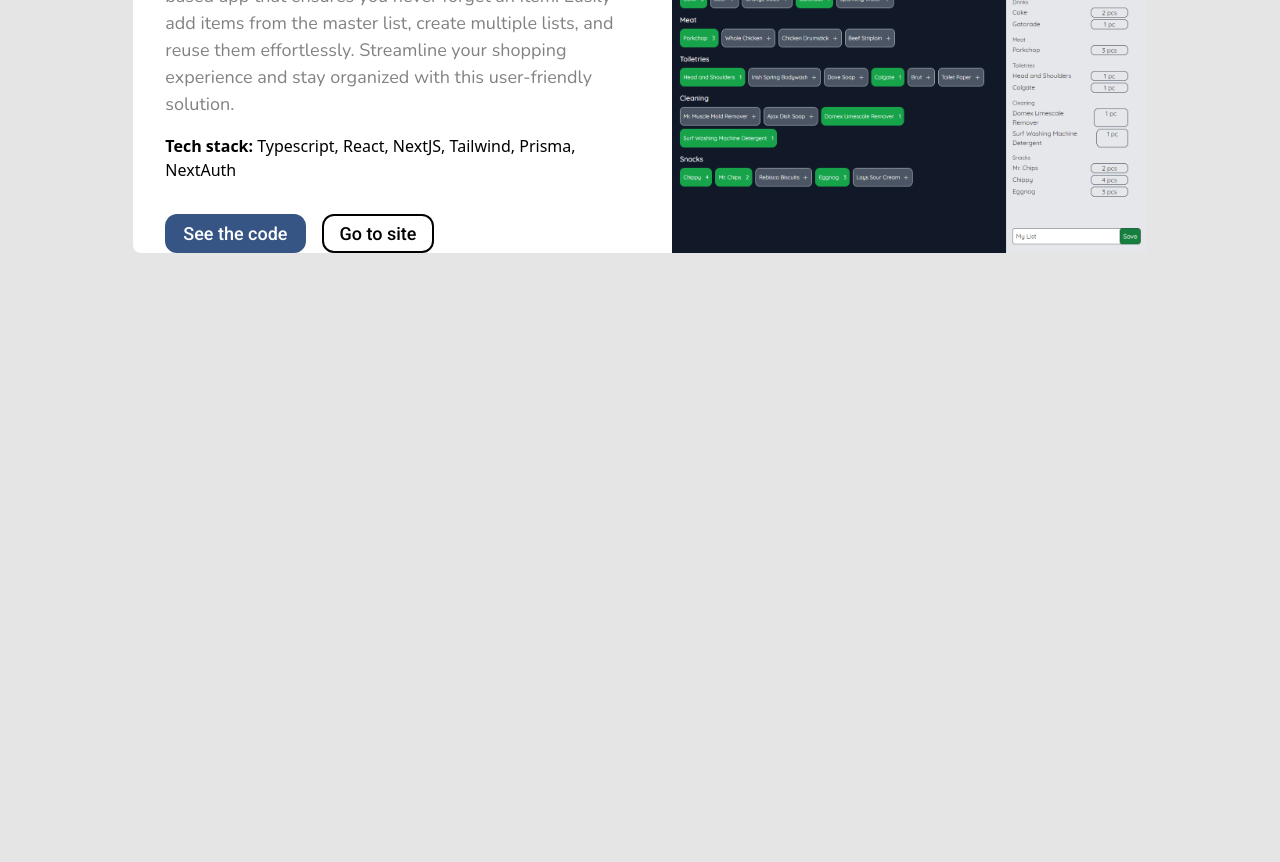
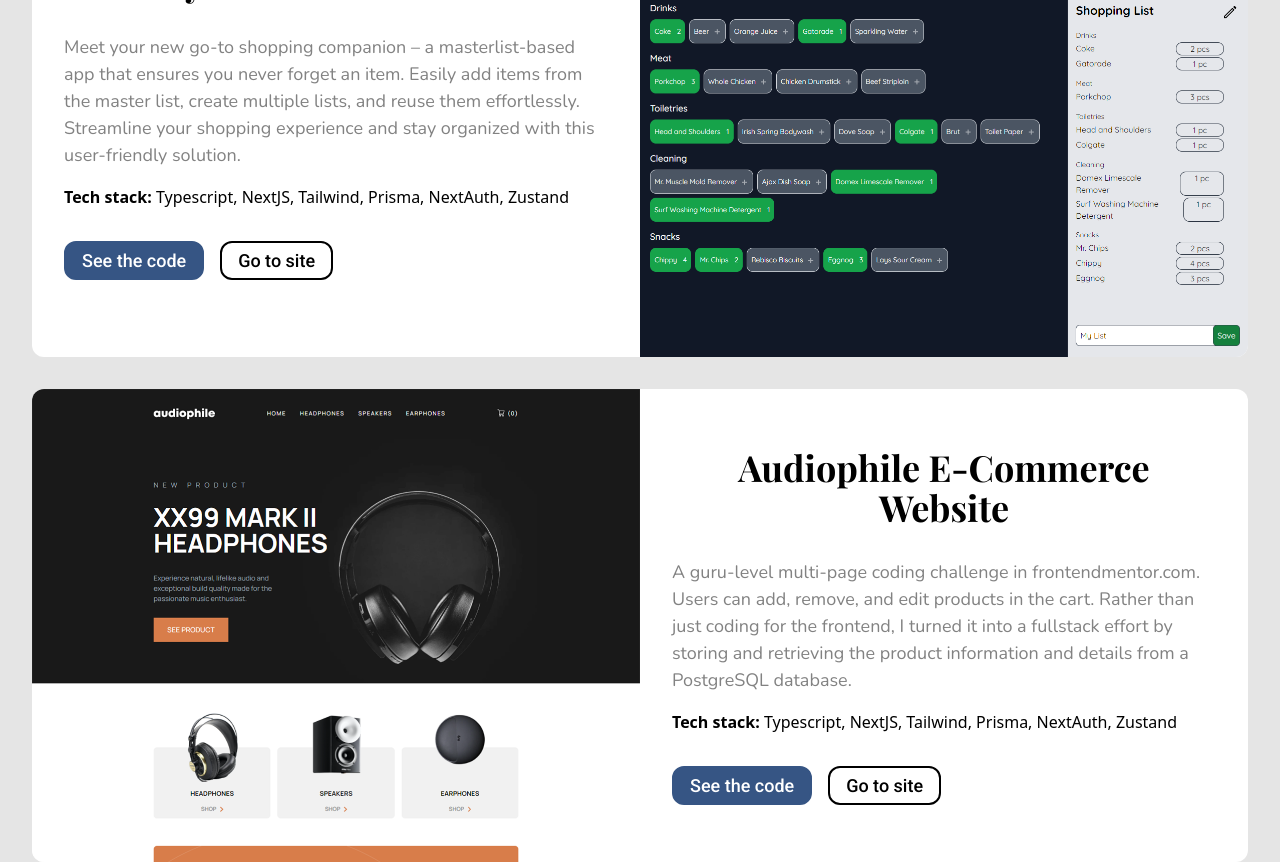
Before and after one commit to lemreyes/portfolio2024, a React (Vite) app: page / in a window 1280 px wide. Shown: the part 1560-2422 px from the top of the page. Before the commit the page ends 1813 px from the top, so only its background shows below. Built offline with nearby package versions, Linux system fonts and the light colour scheme.

Commit message:
Add audiophile project description screenshot

```diff
--- a/src/components/Projects.tsx
+++ b/src/components/Projects.tsx
@@ -1,4 +1,5 @@
 import list_easy_screencap from "../assets/list_easy_screencap.png";
+import audiophile_screencap from "../assets/audiophile_screencap.png";
 
 export default function Projects() {
   return (
@@ -7,8 +8,8 @@
         <h2 className="playfair text-5xl font-bold leading-[72px]">Projects</h2>
         <div className="h-1 bg-accent w-36">&nbsp;</div>
       </div>
-      <article className="mt-8 flex flex-row gap-8 w-10/12 bg-white pl-8 rounded-lg">
-        <div className="flex flex-col items-start justify-center w-1/2">
+      <article className="mt-8 flex flex-row bg-white rounded-xl">
+        <div className="flex flex-col items-start justify-center w-1/2 px-8">
           <h2 className="playfair text-4xl mb-8">ListEasy</h2>
           <p className="nunito text-lg leading-[150%] text-regularText text-left mb-4">
             Meet your new go-to shopping companion – a masterlist-based app that
@@ -18,8 +19,8 @@
             solution.
           </p>
           <p className="text-left mb-8">
-            <span className="font-bold">Tech stack:</span> Typescript, React,
-            NextJS, Tailwind, Prisma, NextAuth
+            <span className="font-bold">Tech stack:</span> Typescript, NextJS,
+            Tailwind, Prisma, NextAuth, Zustand
           </p>
           <div>
             <button className="px-4 py-1 roboto text-lg text-white font-medium leading-[150%] mr-4 bg-primary rounded-xl border-2 border-primary">
@@ -30,12 +31,45 @@
             </button>
           </div>
         </div>
-        <div className="w-1/2">
+        <div className="w-1/2 h-auto">
           <img
             src={list_easy_screencap}
             alt="List Easy app screenshot"
-            className="w-full"
+            className="w-full h-auto rounded-r-xl"
           />
+        </div>
+      </article>
+      <article className="mt-8 flex flex-row bg-white rounded-xl">
+        <div className="w-1/2">
+          <img
+            src={audiophile_screencap}
+            alt="Audiophile screenshot"
+            className="w-full h-auto rounded-l-xl"
+          />
+        </div>
+        <div className="flex flex-col items-start justify-center w-1/2 px-8">
+          <h2 className="playfair text-4xl mb-8">
+            Audiophile E-Commerce Website
+          </h2>
+          <p className="nunito text-lg leading-[150%] text-regularText text-left mb-4">
+            A guru-level multi-page coding challenge in frontendmentor.com.
+            Users can add, remove, and edit products in the cart. Rather than
+            just coding for the frontend, I turned it into a fullstack effort by
+            storing and retrieving the product information and details from a
+            PostgreSQL database.
+          </p>
+          <p className="text-left mb-8">
+            <span className="font-bold">Tech stack:</span> Typescript, NextJS,
+            Tailwind, Prisma, NextAuth, Zustand
+          </p>
+          <div>
+            <button className="px-4 py-1 roboto text-lg text-white font-medium leading-[150%] mr-4 bg-primary rounded-xl border-2 border-primary">
+              See the code
+            </button>
+            <button className="px-4 py-1 roboto text-lg font-medium leading-[150%] border-2 rounded-xl border-black">
+              Go to site
+            </button>
+          </div>
         </div>
       </article>
     </section>
```
